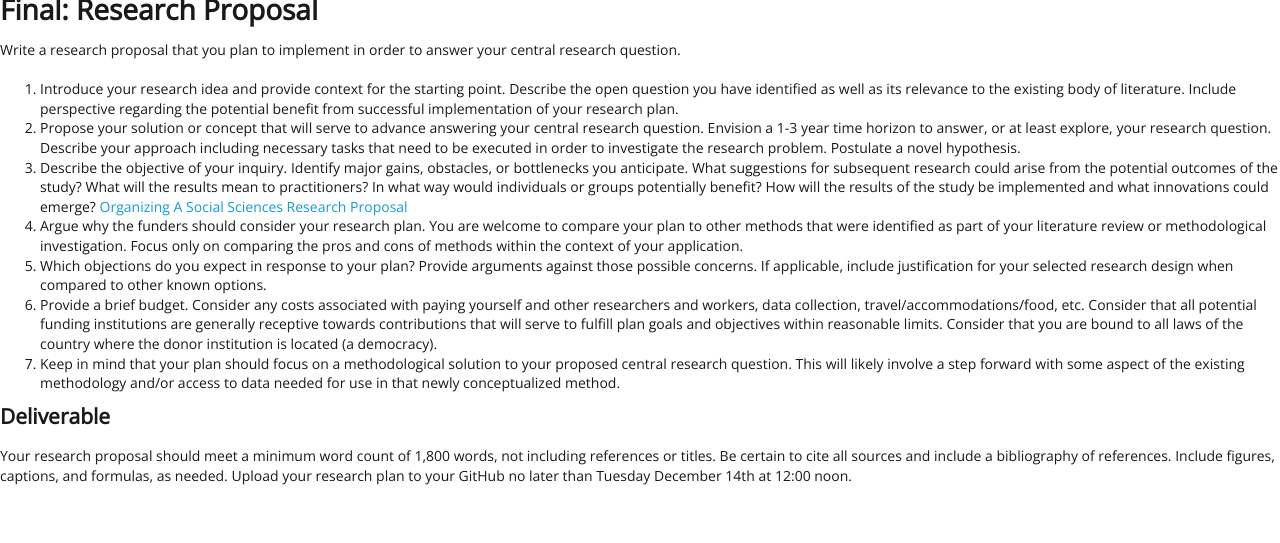
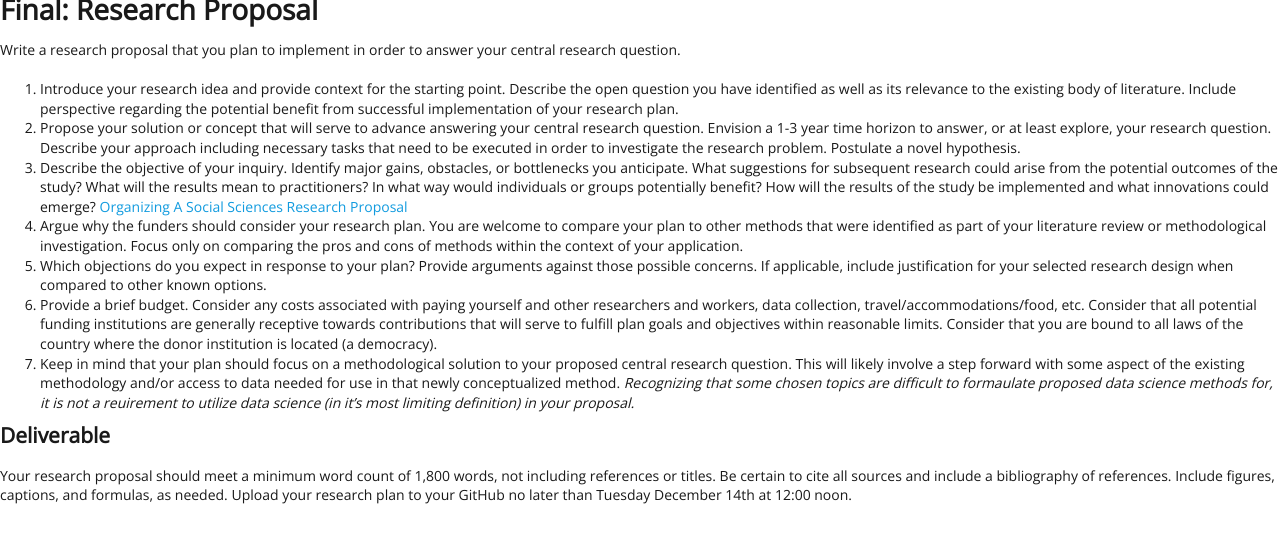
Before and after one commit to EMBrewer/dat150, a Jekyll site: the page built from _posts/2021-09-10-Final.md, in a window 1280 px wide. Shown: the top 543 px of the page. Built offline with Jekyll 4.4.1, drawn with Linux system fonts in a browser that asks for light colours; our own code applies the rules of GitHub Pages for plain Markdown files.

Commit message:
Update 2021-09-10-Final.md

```diff
--- a/_posts/2021-09-10-Final.md
+++ b/_posts/2021-09-10-Final.md
@@ -8,7 +8,7 @@ Write a research proposal that you plan to implement in order to answer your cen
 4. Argue why the funders should consider your research plan. You are welcome to compare your plan to other methods that were identified as part of your literature review or methodological investigation. Focus only on comparing the pros and cons of methods within the context of your application.
 5. Which objections do you expect in response to your plan? Provide arguments against those possible concerns. If applicable, include justification for your selected research design when compared to other known options.
 6. Provide a brief budget. Consider any costs associated with paying yourself and other researchers and workers, data collection, travel/accommodations/food, etc. Consider that all potential funding institutions are generally receptive towards contributions that will serve to fulfill plan goals and objectives within reasonable limits. Consider that you are bound to all laws of the country where the donor institution is located (a democracy).
-7. Keep in mind that your plan should focus on a methodological solution to your proposed central research question. This will likely involve a step forward with some aspect of the existing methodology and/or access to data needed for use in that newly conceptualized method.
+7. Keep in mind that your plan should focus on a methodological solution to your proposed central research question. This will likely involve a step forward with some aspect of the existing methodology and/or access to data needed for use in that newly conceptualized method. *Recognizing that some chosen topics are difficult to formaulate proposed data science methods for, it is not a reuirement to utilize data science (in it's most limiting definition) in your proposal.*
 
 ## Deliverable
 
```
